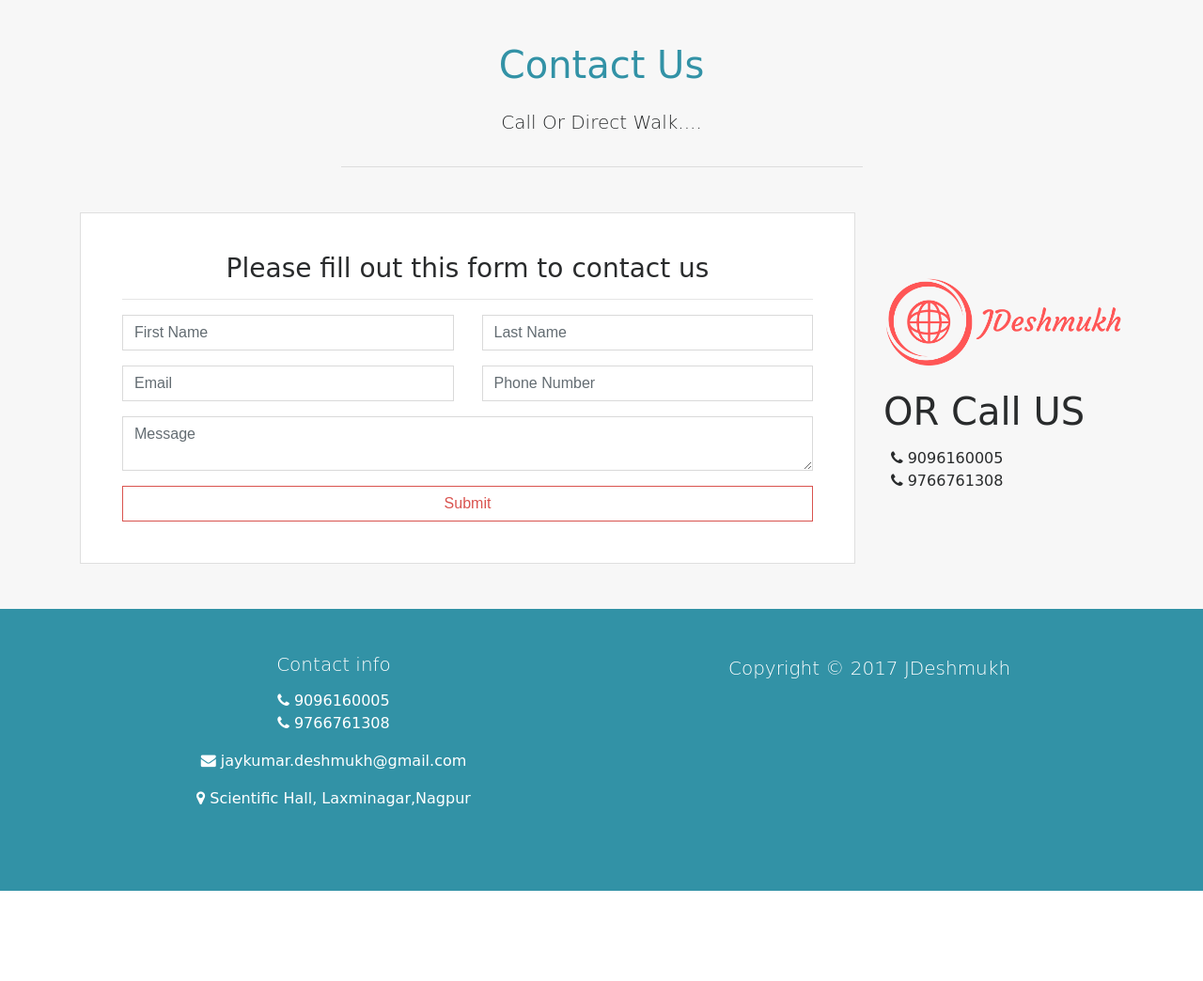
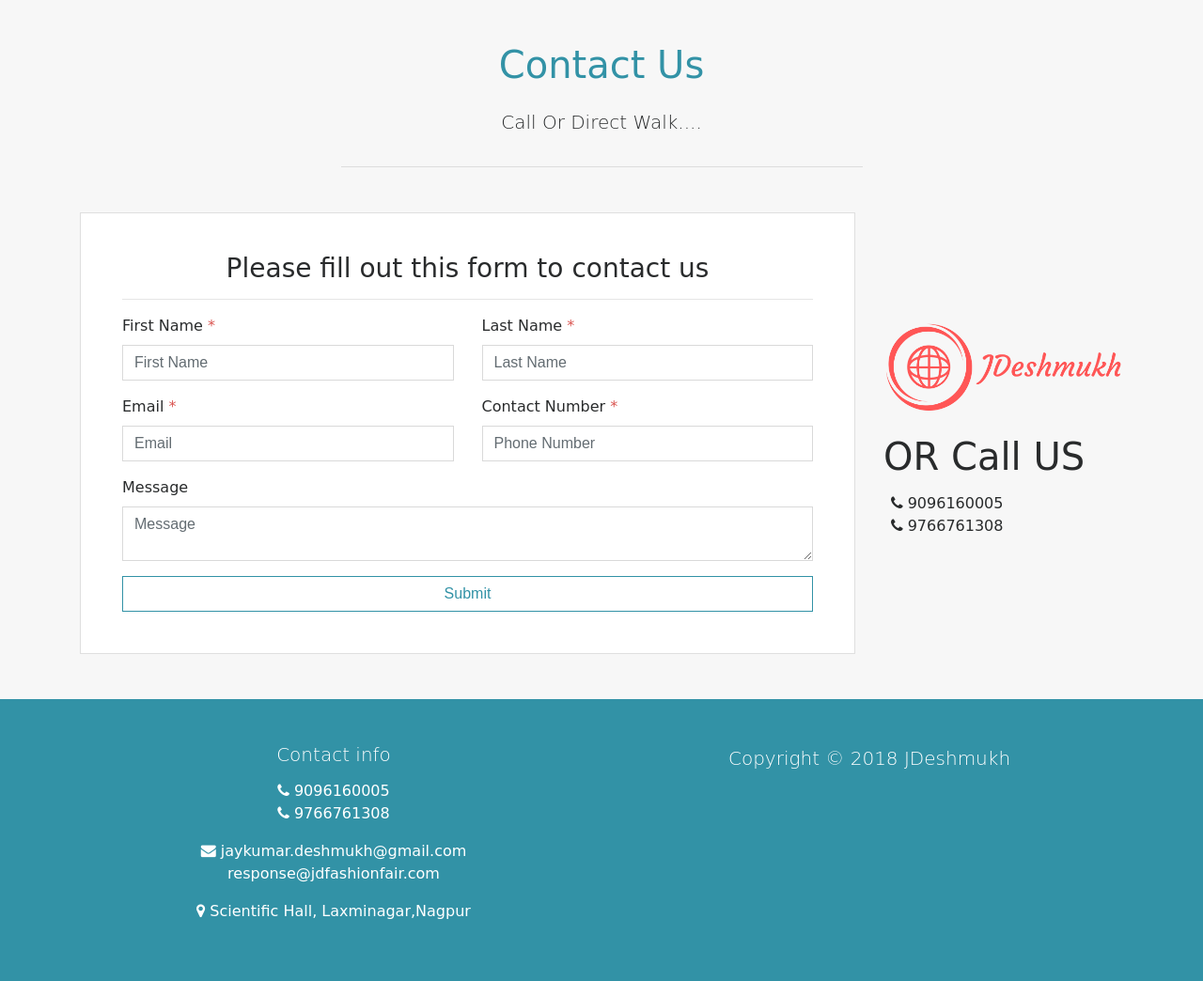
Before and after one commit to kratos619/jdfashionweek.com, a PHP site: page / in a window 1280 px wide. Shown: the part 2991-4035 px from the top of the page at 94% size. Before the commit the page ends 3939 px from the top, so only its background shows below. Run offline with PHP 8.4, Linux system fonts and the light colour scheme; some web fonts are replaced.

Commit message:
add alerts improve mail add seo meta data

```diff
--- a/index.php
+++ b/index.php
@@ -1,6 +1,14 @@
 <!DOCTYPE html>
 <html lang="en">
 <head>
+    <meta name="description" content="fashion show in nagpur" />
+    <meta name="description" content="jai deshmukh fashion event" />
+    <meta name="description" content="the fashion fair" />
+    <meta name="description" content="the fashion show" />
+    <meta name="description" content="fashion show near me" />
+    <meta name="description" content="fashion event" />
+    <meta name="description" content="jdfashionfair.com" />
+    <meta name="description" content="jdfashionfair" />
 <meta charset="UTF-8">
 <meta name="viewport" content="width=device-width, initial-scale=1.0">
 <meta http-equiv="X-UA-Compatible" content="ie=edge">
@@ -360,9 +368,11 @@
               $message = $_POST['message'];
 
               if(!filter_var($email, FILTER_VALIDATE_EMAIL)){
-                  echo "kindly Provide Valid email";
+                  echo "<div class='alert alert-info' role='alert'>
+  <strong>Check Email..!</strong> Please Provide Valid E-mail Address.
+</div>" ;
               }else{
-                  if(!empty($fname) && !empty($email) && !empty($lname) && !empty($phnumber) && !empty($message)){
+                  if(!empty($fname) && !empty($email) && !empty($lname) && !empty($phnumber)){
 
                       $body = $fname . "\n" . $lname . "\n" . $email . "\n" .$phnumber . "\n" . $message;
 
@@ -370,12 +380,21 @@
                   $subject = "regarding to the fashion show";
                   $From = "response@jdfashionfair.com";
                   if(mail($mymailid,$subject,$body,$From)){
-                      echo "successfull";
+
+                      ?>
+              <div class="alert alert-success" role="alert">
+  <strong> Thank You ! </strong> We will Shortly inform You .
+</div>
+              <?php
                   }else{
-                      echo "something Went Wrong";
+                      echo "<div class='alert alert-warning' role='alert'/>
+  <strong>Warning!</strong> Something Went Wrong Plese Try again leter or Check all fields.
+</div>";
                   }
                   }else{
-                      echo "submit all the fields";
+                      echo "<div class='alert alert-info' role='alert'>
+  <strong>Plese Check All fiels ! </strong> And try agin .
+</div>";
                   }
               }
 
@@ -394,11 +413,13 @@
 
 
                 <div class="col-md-6">
+                    <label>First Name <span  class="text-danger"> * </span></label>
                   <div class="form-group">
                       <input name="fname" type="text" class="form-control" placeholder="First Name">
                   </div>
                 </div>
                 <div class="col-md-6">
+                    <label> Last Name <span  class="text-danger"> * </span></label>
                   <div class="form-group">
                     <input name="lname" type="text" class="form-control" placeholder="Last Name">
                   </div>
@@ -406,11 +427,13 @@
               </div>
               <div class="row">
                 <div class="col-md-6">
+                    <label> Email <span  class="text-danger"> * </span></label>
                   <div class="form-group">
                       <input name="email" type="text" class="form-control" placeholder="Email">
                   </div>
                 </div>
                 <div class="col-md-6">
+                    <label> Contact Number <span  class="text-danger"> * </span></label>
                   <div class="form-group">
                       <input name="phnumber" type="text" class="form-control" placeholder="Phone Number">
                   </div>
@@ -418,6 +441,7 @@
               </div>
               <div class="row">
                 <div class="col-md-12">
+                    <label> Message </label>
                   <div class="form-group">
                       <textarea name="message" class="form-control" placeholder="Message"></textarea>
                   </div>
@@ -425,7 +449,7 @@
               </div>
               <div class="row">
                 <div class="col-md-12">
-                  <input type="submit" class="btn btn-outline-danger btn-block" value="Submit">
+                  <input type="submit" class="btn btn-outline-primary btn-block" value="Submit">
                 </div>
               </div>
 
@@ -461,6 +485,8 @@
                         </div>
                         <div class="p-2 item-hl "><i class="fa fa-envelope news-letter-col-2" aria-hidden="true"></i>
                         jaykumar.deshmukh@gmail.com
+                        <br>
+                        response@jdfashionfair.com
                         </div>
                         <div class="p-2 item-hl ">
                             <i class="fa fa-map-marker news-letter-col-2" aria-hidden="true"></i>  Scientific Hall, Laxminagar,Nagpur
@@ -468,7 +494,7 @@
                     </div>
       </div>
        <div class="col-md-6">
-        <p class="lead">Copyright &copy; 2017 JDeshmukh</p>
+        <p class="lead">Copyright &copy; <?php echo date('Y'); ?> JDeshmukh</p>
       </div>
     </div>
   </div>
```
